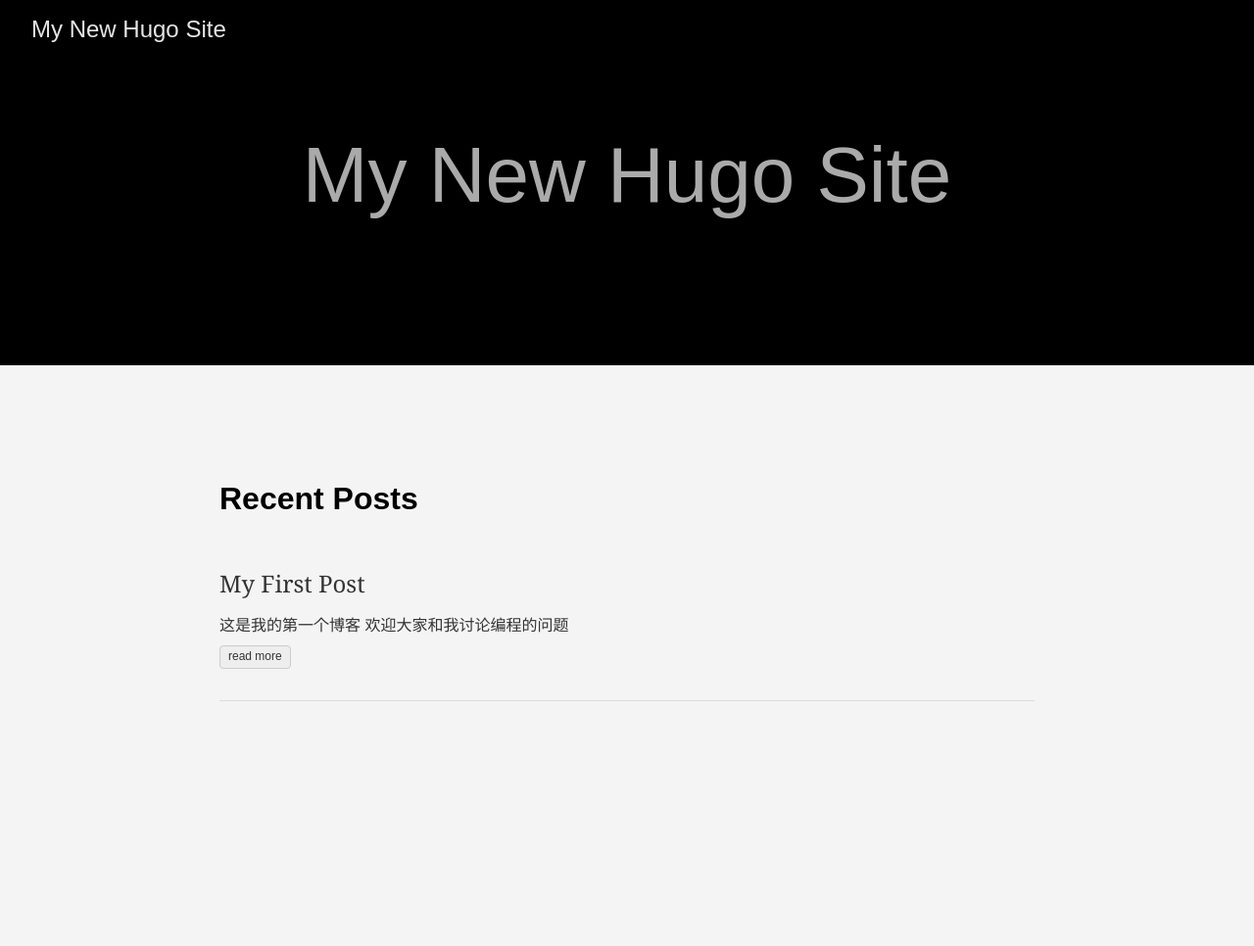
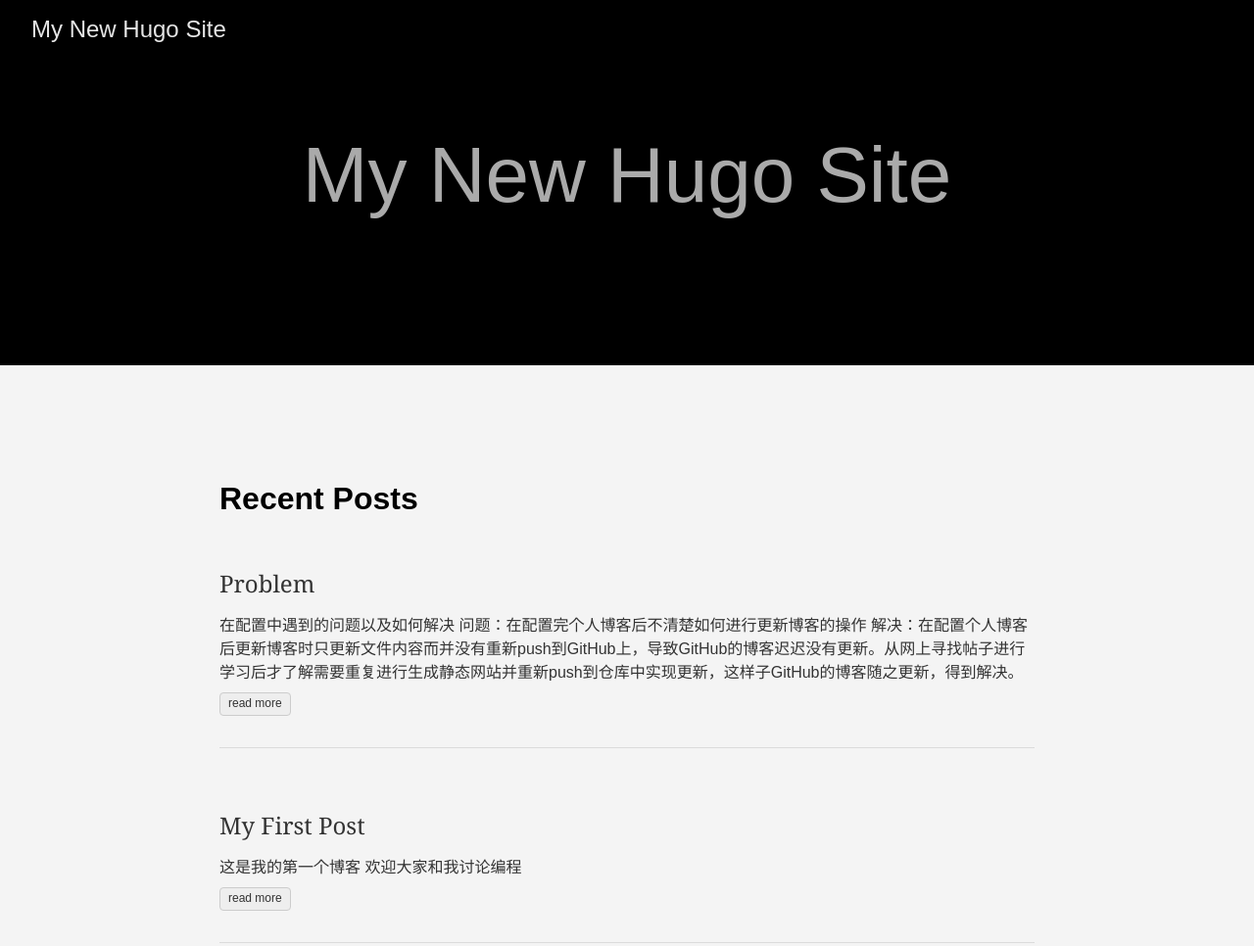
Before and after one commit to qionghua1/qionghua1.github.io, a plain HTML site: page index.html in a window 1280 px wide. Shown: the top 966 px of the page at 98% size. Drawn offline with Linux system fonts and the light colour scheme.

Commit message:
Update index.html

```diff
--- a/index.html
+++ b/index.html
@@ -128,12 +128,36 @@
 
       <div class="blah w-100">
         <h1 class="f3 fw1 athelas mt0 lh-title">
+          <a href="/posts/problem/" class="color-inherit dim link">
+            Problem
+            </a>
+        </h1>
+        <div class="f6 f5-l lh-copy nested-copy-line-height nested-links">
+          在配置中遇到的问题以及如何解决 问题：在配置完个人博客后不清楚如何进行更新博客的操作 解决：在配置个人博客后更新博客时只更新文件内容而并没有重新push到GitHub上，导致GitHub的博客迟迟没有更新。从网上寻找帖子进行学习后才了解需要重复进行生成静态网站并重新push到仓库中实现更新，这样子GitHub的博客随之更新，得到解决。
+        </div>
+          <a href="/posts/problem/" class="ba b--moon-gray bg-light-gray br2 color-inherit dib f7 hover-bg-moon-gray link mt2 ph2 pv1">read more</a>
+
+      </div>
+    </div>
+  </div>
+</article>
+
+          </div>
+
+          <div class="relative w-100 mb4">
+
+<article class="bb b--black-10">
+  <div class="db pv4 ph3 ph0-l no-underline dark-gray">
+    <div class="flex flex-column flex-row-ns">
+
+      <div class="blah w-100">
+        <h1 class="f3 fw1 athelas mt0 lh-title">
           <a href="/posts/my-first-post/" class="color-inherit dim link">
             My First Post
             </a>
         </h1>
         <div class="f6 f5-l lh-copy nested-copy-line-height nested-links">
-          这是我的第一个博客 欢迎大家和我讨论编程的问题
+          这是我的第一个博客 欢迎大家和我讨论编程
         </div>
           <a href="/posts/my-first-post/" class="ba b--moon-gray bg-light-gray br2 color-inherit dib f7 hover-bg-moon-gray link mt2 ph2 pv1">read more</a>
 
```
